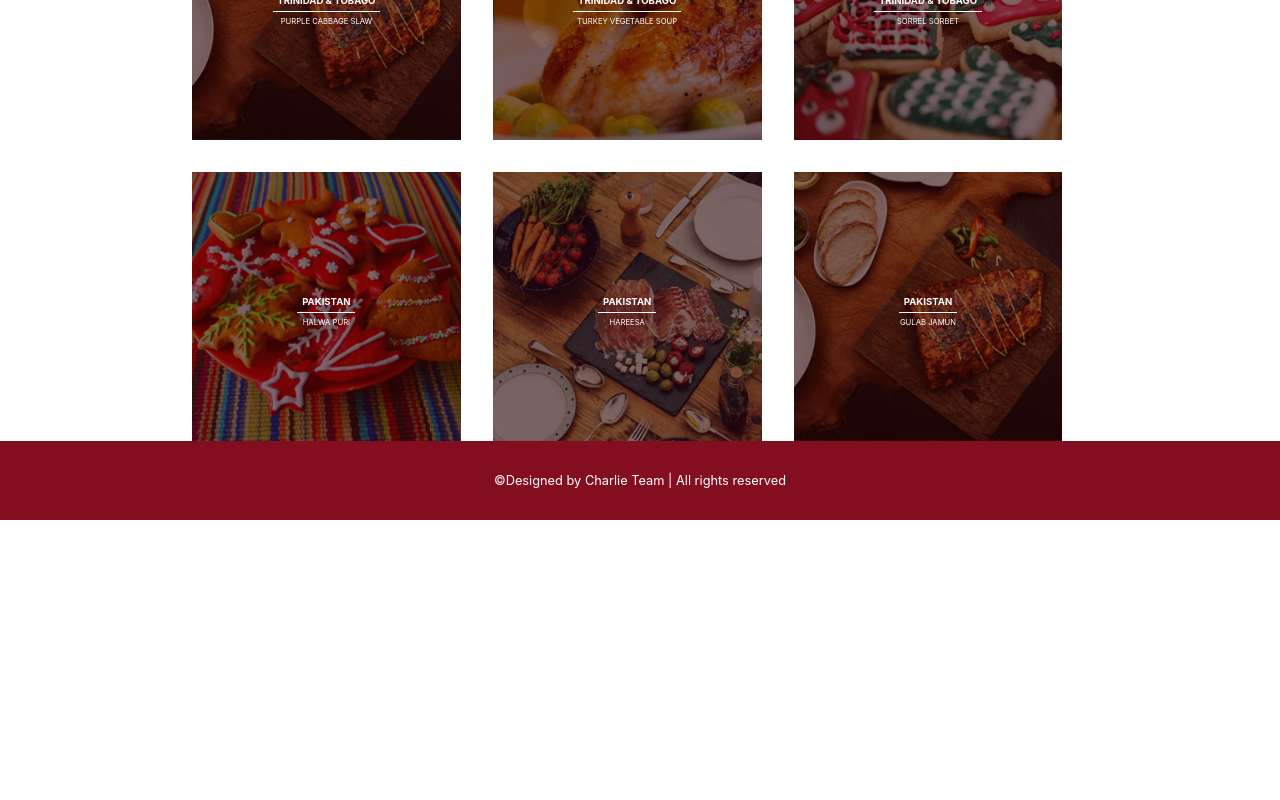
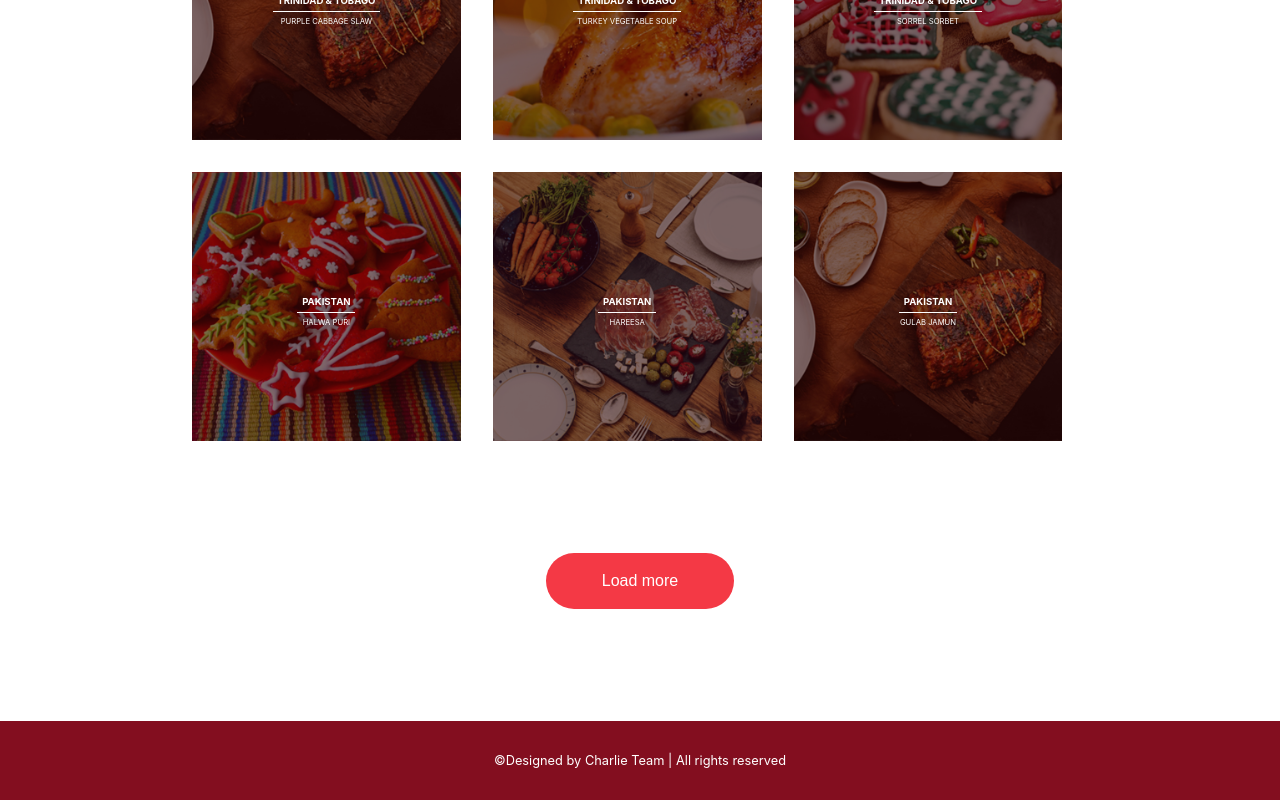
Before and after one commit to mooneyd12/seasonal-cuisine, a React (Create React App) app: page / in a window 1280 px wide. Shown: the part 1707-2507 px from the top of the page. Before the commit the page ends 2227 px from the top, so only its background shows below. Built offline with nearby package versions, Linux system fonts and the light colour scheme.

Commit message:
create the load more button (#30)

```diff
--- /dev/null
+++ b/src/Components/Home/Button/Button.css
@@ -0,0 +1,25 @@
+.wrap-button {
+  width: 100%;
+  display: flex;
+  justify-content: center;
+  align-items: center;
+  margin: 5rem 0;
+}
+.button {
+  padding: 1rem 3.2rem;
+  background: #f43945;
+  color: white;
+  outline: none;
+  border: none;
+  border-radius: 30px;
+  font-size: 0.8rem;
+}
+@media (min-width: 768px) {
+  .wrap-button {
+    margin: 7rem 0;
+  }
+  .button {
+    padding: 1.2rem 3.5rem;
+    font-size: 1rem;
+  }
+}
--- /dev/null
+++ b/src/Components/Home/Button/Button.js
@@ -0,0 +1,10 @@
+import React from "react";
+import "./Button.css";
+
+export default function Button() {
+  return (
+    <div className="wrap-button">
+      <button className="button">Load more</button>
+    </div>
+  );
+}
--- a/src/Components/Home/Home.js
+++ b/src/Components/Home/Home.js
@@ -2,6 +2,7 @@ import React from "react";
 import Hero from "./Hero.js";
 import Recipes from "./../../testing-data/Data";
 import Recipe from "./Recipes/Recipe";
+import Button from "./Button/Button";
 import "./Home.css";
 
 export default function Routes() {
@@ -21,6 +22,7 @@ export default function Routes() {
           ))}
         </div>
       </div>
+      <Button/>
     </div>
   );
 }
```
